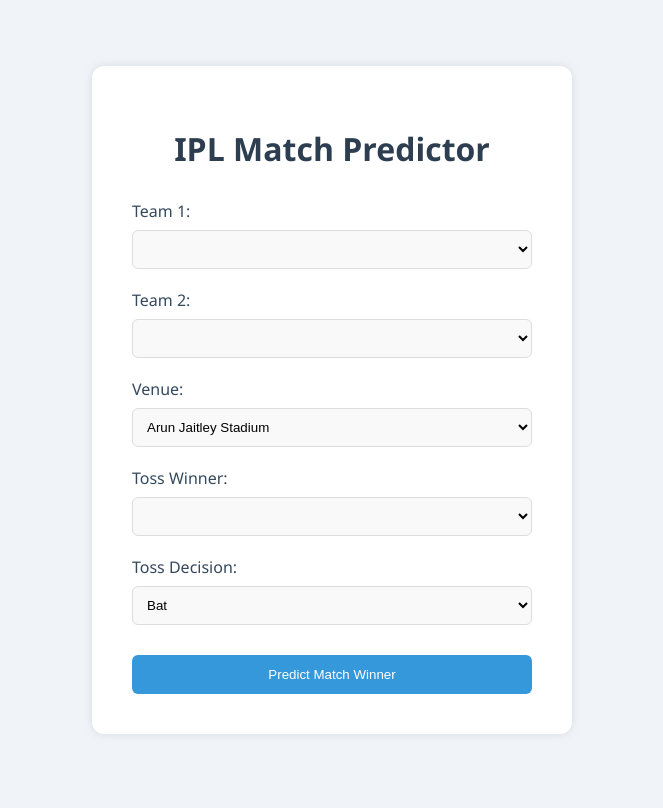
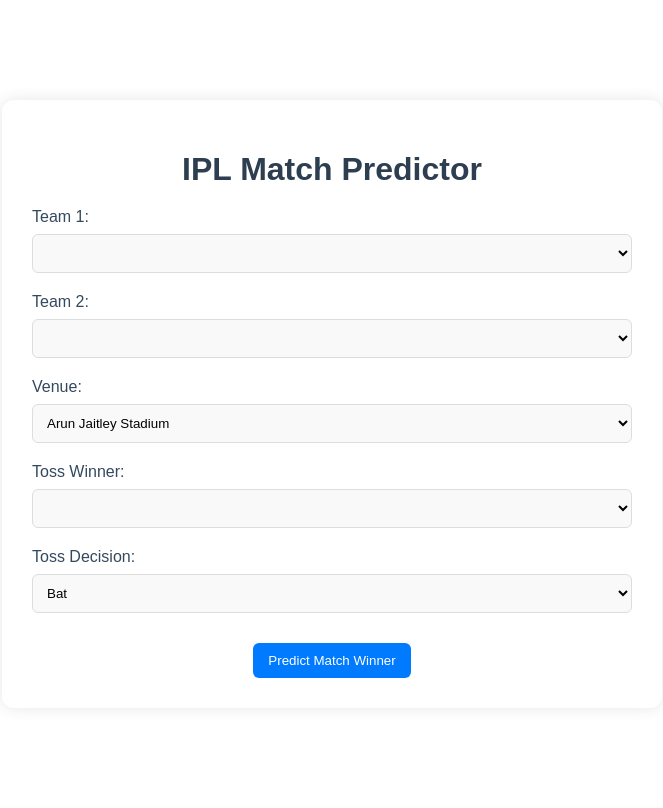
Before and after one commit to pkala7968/IPL-win-predictor, a Flask app: page / in a window 1280 px wide. Shown: the whole page, without its empty margins (308-971 px from the left). Before the commit the page ends 734 px from the top, so only its background shows below. Run offline with Flask 3, Linux system fonts and the light colour scheme; lists and menus that the app fills with data are empty; parts of the project's set-up code (start-up, migrations or seed data) failed here and were passed over.

Commit message:
change 8

```diff
--- a/app.py
+++ b/app.py
@@ -12,8 +12,9 @@ venue_mapping = {
     "Brabourne Stadium, Mumbai": "Brabourne Stadium",
     "Dr DY Patil Sports Academy, Mumbai": "Dr DY Patil Sports Academy",
     "Dr. Y.S. Rajasekhara Reddy ACA-VDCA Cricket Stadium, Visakhapatnam": "Dr YS Rajasekhara Reddy ACA-VDCA Cricket Stadium",
+    "Dr. Y.S. Rajasekhara Reddy ACA-VDCA Cricket Stadium": "Dr YS Rajasekhara Reddy ACA-VDCA Cricket Stadium",
     "Eden Gardens, Kolkata": "Eden Gardens",
-    "Himachal Pradesh Cricket Association Stadium": "Himachal Pradesh Cricket Association Stadium",
+    "Himachal Pradesh Cricket Association Stadium": "Himachal Pradesh Cricket Association Stadium, Dharamsala",
     "M Chinnaswamy Stadium, Bengaluru": "M Chinnaswamy Stadium",
     "M.Chinnaswamy Stadium": "M Chinnaswamy Stadium",
     "MA Chidambaram Stadium, Chepauk": "MA Chidambaram Stadium",
@@ -33,6 +34,7 @@ matches = pd.read_csv('IPL data (2008-2024)/matches.csv')
 
 # Standardize venue names
 matches['venue_std'] = matches['venue'].replace(venue_mapping).str.strip()
+matches['venue_std'] = matches['venue_std'].fillna(matches['venue']).str.strip()
 
 # Get unique, sorted, standardized venues for dropdown
 valid_venues = sorted(matches['venue_std'].dropna().unique())
@@ -61,15 +63,13 @@ def home():
                            venues=valid_venues,
                            toss_decisions=allowed_decisions)
 
-# --- Feature Calculation Functions (date-independent, unchanged) ---
-# ... (your feature functions here, unchanged, but use 'venue_std' for venue lookups)
-
+# --- Feature Calculation Functions (date-independent, unchanged) --
 def avg_runs_last_5(team):
     team_matches = matches[(matches['team1'] == team) | (matches['team2'] == team)].head(5)
     if team_matches.empty:
         return 0.5
     # If you use deliveries, ensure correct path and logic
-    return 0.5  # Placeholder if not using deliveries
+    return 0.5  # Placeholder
 
 def head_to_head_win_pct(team1, team2):
     h2h_matches = matches[((matches['team1'] == team1) & (matches['team2'] == team2)) |
@@ -151,13 +151,34 @@ def predict():
             data['toss_winner'],
             data['toss_decision']
         )
-        pred = model.predict(features)[0]
-        proba = model.predict_proba(features)[0][pred]
-        confidence = f"{proba * 100:.2f}%"
-        predicted_team = team1 if pred == 1 else team2
+        probas = model.predict_proba(features)[0]
+
+        # Get the encoded labels for team1 and team2
+        team1_encoded = team_mapping[team1]
+        team2_encoded = team_mapping[team2]
+
+        # Compare probabilities
+        team1_proba = probas[team1_encoded]
+        team2_proba = probas[team2_encoded]
+
+       # Normalize so they sum to 1
+        total = team1_proba + team2_proba
+        team1_conf = team1_proba / total
+        team2_conf = team2_proba / total
+
+        if team1_conf > team2_conf:
+            predicted_team = team1
+            confidence = f"{team1_conf * 100:.2f}%"
+        else:
+            predicted_team = team2
+            confidence = f"{team2_conf * 100:.2f}%"
+
+        image_path = f"team_images/{predicted_team}.png"
         return render_template('result.html',
-                             predicted_team=predicted_team,
-                             confidence=confidence)
+                       predicted_team=predicted_team,
+                       confidence=confidence,
+                       image_path=image_path)
+
     except Exception as e:
         return jsonify({'error': str(e)}), 500
 
--- /dev/null
+++ b/static/css/style.css
@@ -0,0 +1,106 @@
+/* General Styles */
+body {
+    margin: 0;
+    padding: 0;
+    font-family: Arial, sans-serif;
+    background: no-repeat center center fixed;
+    background-size: cover;
+}
+
+/* Overlay for result.html */
+.overlay {
+    background-color: rgba(0, 0, 0, 0.6);
+    width: 100%;
+    height: 100vh;
+    position: absolute;
+    top: 0;
+    left: 0;
+}
+
+/* Container Style (used in both index and result pages) */
+.container {
+    position: relative;
+    max-width: 600px;
+    margin: 100px auto;
+    padding: 30px;
+    background-color: #ffffff;
+    border-radius: 12px;
+    box-shadow: 0 0 15px rgba(0, 0, 0, 0.1);
+    text-align: center;
+}
+
+/* Headers */
+h1 {
+    margin-bottom: 20px;
+    color: #2C3E50;
+    text-align: center;
+}
+
+h2 {
+    color: #007bff;
+    margin-bottom: 10px;
+}
+
+/* Paragraphs */
+p {
+    font-size: 1.1em;
+    margin-bottom: 20px;
+}
+
+/* Button */
+a, button {
+    display: inline-block;
+    padding: 10px 15px;
+    background-color: #007bff;
+    color: white;
+    text-decoration: none;
+    border-radius: 6px;
+    border: none;
+    cursor: pointer;
+    transition: background-color 0.3s;
+    margin-top: 10px;
+}
+
+a:hover, button:hover {
+    background-color: #0056b3;
+}
+
+/* Form-specific styles (for index.html) */
+.form-group {
+    margin-bottom: 20px;
+    text-align: left;
+}
+
+label {
+    display: block;
+    margin-bottom: 8px;
+    color: #34495E;
+}
+
+select, input {
+    width: 100%;
+    padding: 10px;
+    border: 1px solid #ddd;
+    border-radius: 6px;
+    background-color: #f9f9f9;
+}
+
+select:focus, input:focus {
+    outline: none;
+    border-color: #3498DB;
+}
+
+/* Extra styling */
+#predictionResult {
+    text-align: center;
+    font-size: 18px;
+    color: #27AE60;
+    margin-top: 15px;
+}
+
+body.bg-image {
+    background-repeat: no-repeat;
+    background-size: cover;
+    background-position: center;
+    background-attachment: fixed;
+}
--- a/templates/index.html
+++ b/templates/index.html
@@ -4,76 +4,7 @@
     <meta charset="UTF-8">
     <meta name="viewport" content="width=device-width, initial-scale=1.0">
     <title>IPL Match Predictor</title>
-    <style>
-        body {
-            font-family: 'Segoe UI', Tahoma, Geneva, Verdana, sans-serif;
-            background-color: #f0f4f8;
-            margin: 0;
-            padding: 0;
-            display: flex;
-            justify-content: center;
-            align-items: center;
-            height: 100vh;
-        }
-        .container {
-            background-color: white;
-            /* margin: 10px; */
-            padding: 40px;
-            border-radius: 12px;
-            box-shadow: 0 0 10px rgba(0, 0, 0, 0.1);
-            width: 400px;
-        }
-        h1 {
-            color: #2C3E50;
-            text-align: center;
-            margin-bottom: 30px;
-        }
-        .form-group {
-            margin-bottom: 20px;
-        }
-        label {
-            display: block;
-            margin-bottom: 8px;
-            color: #34495E;
-        }
-        select, input {
-            width: 100%;
-            padding: 10px;
-            border: 1px solid #ddd;
-            border-radius: 6px;
-            transition: border-color 0.3s;
-            background-color: #f9f9f9;
-        }
-        select:focus, input:focus {
-            outline: none;
-            border-color: #3498DB;
-        }
-        button {
-            width: 100%;
-            padding: 12px;
-            background-color: #3498DB;
-            color: white;
-            border: none;
-            border-radius: 6px;
-            cursor: pointer;
-            transition: background-color 0.3s;
-            margin-top: 10px;
-        }
-        button:hover {
-            background-color: #2980B9;
-        }
-        h2 {
-            text-align: center;
-            color: #2C3E50;
-            margin-top: 30px;
-        }
-        p#predictionResult {
-            text-align: center;
-            font-size: 18px;
-            color: #27AE60;
-            margin-top: 15px;
-        }
-    </style>
+    <link rel="stylesheet" href="{{ url_for('static', filename='css/style.css') }}">
 </head>
 <body>
     <div class="container">
```
Also changed, not shown: templates/result.html (+3 -46 lines), static/team_images/Chennai Super Kings.png (added), static/team_images/Gujarat Titans.png (added), static/team_images/Kolkata Knight Riders.png (added), static/team_images/Lucknow Super Giants.png (added), static/team_images/Punjab Kings.png (added), static/team_images/Rajasthan Royals.png (added), static/team_images/Sunrisers Hyderabad.png (added), 3 other files.
